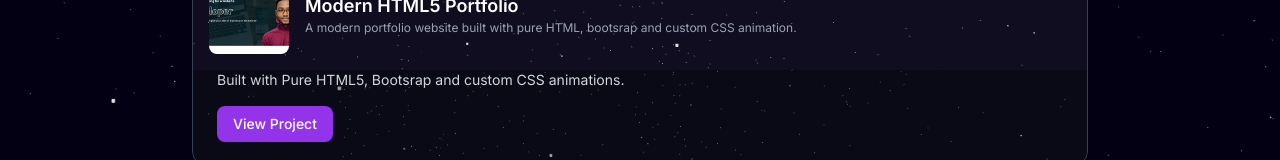
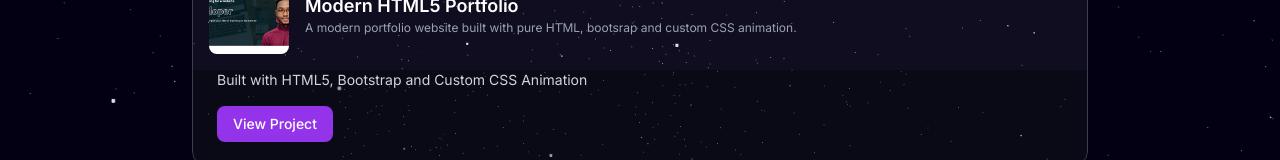
Before and after one commit to Rexisle/portfolio, a Next.js app: page / in a window 1280 px wide. Both pictures are taken after a click on the element 640 px from the left and 4085 px from the top of the page. Shown: the part 4072-4232 px from the top of the page. Built offline with nearby package versions, Linux system fonts and the light colour scheme; a web font is replaced by a local one.

Commit message:
Update projects.tsx

```diff
--- a/components/main/projects.tsx
+++ b/components/main/projects.tsx
@@ -105,7 +105,7 @@ export const Projects = () => {
                   className="px-6 pb-6 bg-black/30"
                 >
                   <p className="text-gray-300 text-sm">
-                    Built with Pure HTML5, Bootsrap and custom CSS animations.
+                   {project.des}
                   </p>
                   <a
                     href={project.link}
```
